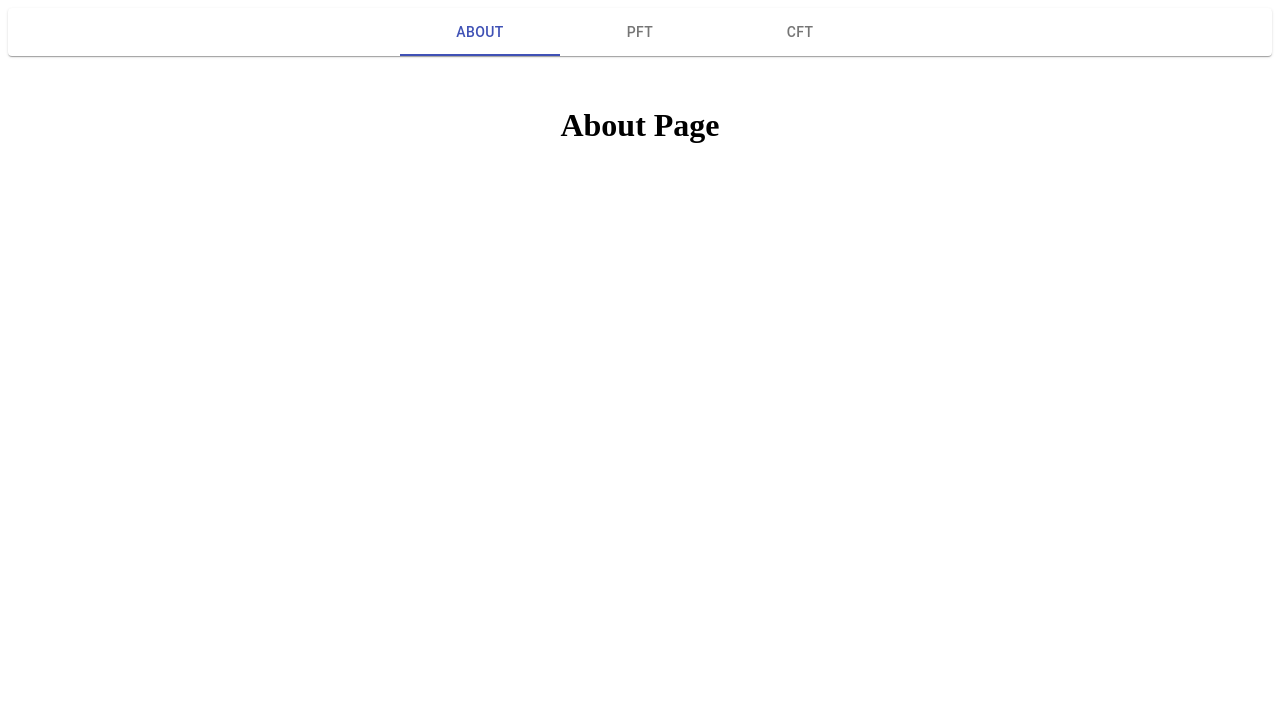
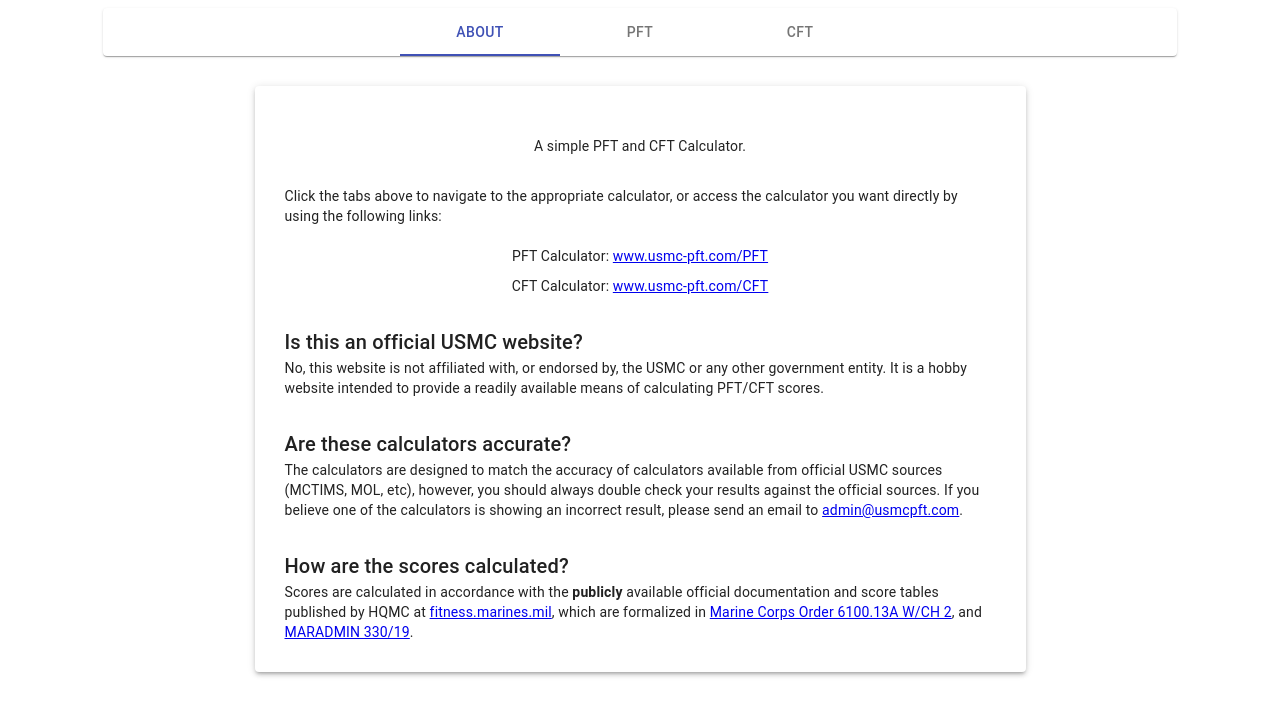
Before and after one commit to ivasilyev1/usmc-pft, a React (Create React App) app in the folder usmc-pft-ui/: page /#/ in a window 1280 px wide. Shown: the top 716 px of the page. Built offline with nearby package versions, Linux system fonts and the light colour scheme.

Commit message:
Frontend About Page

```diff
--- a/usmc-pft-ui/package.json
+++ b/usmc-pft-ui/package.json
@@ -11,6 +11,7 @@
     "cleave.js": "^1.5.10",
     "node-sass": "^4.14.1",
     "react": "^16.13.1",
+    "react-countup": "^4.3.3",
     "react-dom": "^16.13.1",
     "react-router-dom": "^5.2.0",
     "react-scripts": "3.4.1"
--- a/usmc-pft-ui/public/index.html
+++ b/usmc-pft-ui/public/index.html
@@ -7,9 +7,8 @@
     <meta name="theme-color" content="#000000" />
     <meta
       name="description"
-      content="Web site created using create-react-app"
+      content="An online Marine Corps PFT/CFT Calculator"
     />
-    <link rel="apple-touch-icon" href="%PUBLIC_URL%/logo192.png" />
     <!--
       manifest.json provides metadata used when your web app is installed on a
       user's mobile device or desktop. See https://developers.google.com/web/fundamentals/web-app-manifest/
@@ -24,7 +23,7 @@
       work correctly both with client-side routing and a non-root public URL.
       Learn how to configure a non-root public URL by running `npm run build`.
     -->
-    <title>React App</title>
+    <title>PFT/CFT Calculator</title>
   </head>
   <body>
     <noscript>You need to enable JavaScript to run this app.</noscript>
--- a/usmc-pft-ui/src/App.js
+++ b/usmc-pft-ui/src/App.js
@@ -1,5 +1,5 @@
 import React, { Component } from "react";
-import { Route, HashRouter } from "react-router-dom";
+import { Route, BrowserRouter } from "react-router-dom";
 import { About, CFT, NavBar, PFT } from "./components";
 
 import styles from "./App.module.scss";
@@ -7,14 +7,14 @@
 class App extends Component {
   render() {
     return (
-      <HashRouter>
+      <BrowserRouter>
         <NavBar />
         <div className={styles.container}>
           <Route exact path="/" component={About} />
           <Route path="/pft" component={PFT} />
           <Route path="/cft" component={CFT} />
         </div>
-      </HashRouter>
+      </BrowserRouter>
     );
   }
 }
--- a/usmc-pft-ui/src/components/nav/About.js
+++ b/usmc-pft-ui/src/components/nav/About.js
@@ -1,7 +1,73 @@
 import React from "react";
+import { Typography, Paper } from "@material-ui/core";
+
+import styles from "./Nav.module.scss";
+
+const fitnessLink = "https://www.fitness.marines.mil/pft-cft_standards17/";
+const MCOLink =
+  "https://www.marines.mil/News/Publications/MCPEL/Electronic-Library-Display/Article/2052205/mco-610013a-wch-2/";
+const MARADMINLink =
+  "https://www.marines.mil/News/Messages/MARADMINS/Article/1869148/forthcoming-change-to-the-physical-fitness-test-pft/";
 
 const About = (props) => {
-  return <h1>About Page</h1>;
+  return (
+    <div className={styles.container} style={{ width: "75%" }}>
+      <Paper elevation={3} style={{ width: "75%", padding: "30px" }}>
+        <div className={styles.container} style={{ marginTop: "20px" }}>
+          <Typography variant="body2">
+            A simple PFT and CFT Calculator.
+          </Typography>
+        </div>
+        <div style={{ marginTop: "30px" }}>
+          <Typography variant="body2">
+            Click the tabs above to navigate to the appropriate calculator, or
+            access the calculator you want directly by using the following
+            links:
+          </Typography>
+        </div>
+        <div className={styles.container} style={{ marginTop: "20px" }}>
+          <Typography variant="body2">
+            PFT Calculator: <a href="/PFT">www.usmc-pft.com/PFT</a>
+          </Typography>
+          <Typography variant="body2" style={{ marginTop: "10px" }}>
+            CFT Calculator: <a href="/CFT">www.usmc-pft.com/CFT</a>
+          </Typography>
+        </div>
+        <div style={{ marginTop: "30px" }}>
+          <Typography variant="h6">
+            Is this an official USMC website?
+          </Typography>
+          <Typography variant="body2">
+            No, this website is not affiliated with, or endorsed by, the USMC or
+            any other government entity. It is a hobby website intended to
+            provide a readily available means of calculating PFT/CFT scores.
+          </Typography>
+        </div>
+        <div style={{ marginTop: "30px" }}>
+          <Typography variant="h6">Are these calculators accurate?</Typography>
+          <Typography variant="body2">
+            The calculators are designed to match the accuracy of calculators
+            available from official USMC sources (MCTIMS, MOL, etc), however,
+            you should always double check your results against the official
+            sources. If you believe one of the calculators is showing an
+            incorrect result, please send an email to{" "}
+            <a href="mailto: admin@usmcpft.com">admin@usmcpft.com</a>.
+          </Typography>
+        </div>
+        <div style={{ marginTop: "30px" }}>
+          <Typography variant="h6">How are the scores calculated?</Typography>
+          <Typography variant="body2">
+            Scores are calculated in accordance with the{" "}
+            <strong>publicly</strong> available official documentation and score
+            tables published by HQMC at{" "}
+            <a href={fitnessLink}>fitness.marines.mil</a>, which are formalized
+            in <a href={MCOLink}>Marine Corps Order 6100.13A W/CH 2</a>, and{" "}
+            <a href={MARADMINLink}>MARADMIN 330/19</a>.
+          </Typography>
+        </div>
+      </Paper>
+    </div>
+  );
 };
 
 export default About;
--- /dev/null
+++ b/usmc-pft-ui/src/components/nav/Nav.module.scss
@@ -0,0 +1,6 @@
+.container {
+  display: flex;
+  align-items: center;
+  justify-content: center;
+  flex-direction: column;
+}
--- a/usmc-pft-ui/src/components/nav/NavBar.js
+++ b/usmc-pft-ui/src/components/nav/NavBar.js
@@ -1,6 +1,8 @@
 import React, { useState } from "react";
 import { Link, useLocation } from "react-router-dom";
 import { Paper, Tabs, Tab } from "@material-ui/core";
+
+import styles from "./Nav.module.scss";
 
 const NavBar = (props) => {
   const [value, setValue] = useState(0);
@@ -10,7 +12,8 @@
   };
   const location = useLocation();
   return (
-    <Paper>
+    <div className={styles.container}>
+      <Paper style={{ width: "85%" }}>
         <Tabs
           value={location.pathname.toUpperCase()}
           onChange={handleChange}
@@ -23,6 +26,7 @@
           <Tab component={Link} to="/CFT" value="/CFT" label="CFT"></Tab>
         </Tabs>
       </Paper>
+    </div>
   );
 };
 
--- a/usmc-pft-ui/src/components/pt-tests/CFT.js
+++ b/usmc-pft-ui/src/components/pt-tests/CFT.js
@@ -1,7 +1,15 @@
 import React from "react";
+import { Typography, Paper } from "@material-ui/core";
 
+import styles from "./Common.module.scss";
 const CFT = (props) => {
-  return <h1>CFT</h1>;
+  return (
+    <div className={styles.container}>
+      <Typography variant="h6">
+        Functionality to calculate CFT data is currently being implemented.
+      </Typography>
+    </div>
+  );
 };
 
 export default CFT;
--- a/usmc-pft-ui/src/components/score-display/EventTotalClass.js
+++ b/usmc-pft-ui/src/components/score-display/EventTotalClass.js
@@ -1,9 +1,11 @@
 import React from "react";
+import CountUp from "react-countup";
 import { Typography } from "@material-ui/core";
 import CheckCircleIcon from "@material-ui/icons/CheckCircle";
 import CancelOutlinedIcon from "@material-ui/icons/CancelOutlined";
 import ErrorOutlineOutlinedIcon from "@material-ui/icons/ErrorOutlineOutlined";
 import ReportProblemOutlinedIcon from "@material-ui/icons/ReportProblemOutlined";
+
 import styles from "./ScoreDisplay.module.scss";
 
 const classLookup = {
@@ -32,14 +34,15 @@
   const classColor = colorLookup[eventClass];
   const classIcon = iconLookup[eventClass];
 
+  const countUp = <CountUp start={0} end={score} duration={1} />;
+
   return (
     <div className={styles.container}>
       <div className={styles.totalScore}>
         <Typography variant="h4">Total:</Typography>
-        <Typography
-          variant="h4"
-          style={{ color: classColor }}
-        >{`${score}`}</Typography>
+        <Typography variant="h4" style={{ color: classColor }}>
+          {countUp}
+        </Typography>
       </div>
       <div className={styles.container} style={{ color: classColor }}>
         {classIcon}
```
Also changed, not shown: 2 other files (tests, documents, lock files or other folders). Lines whose indentation alone changed are shown as unchanged.
